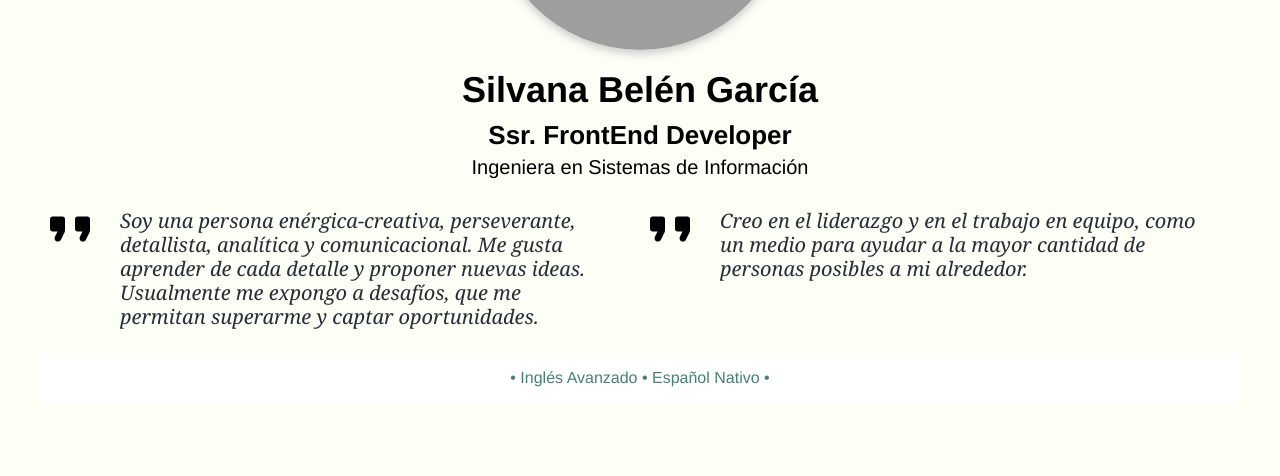
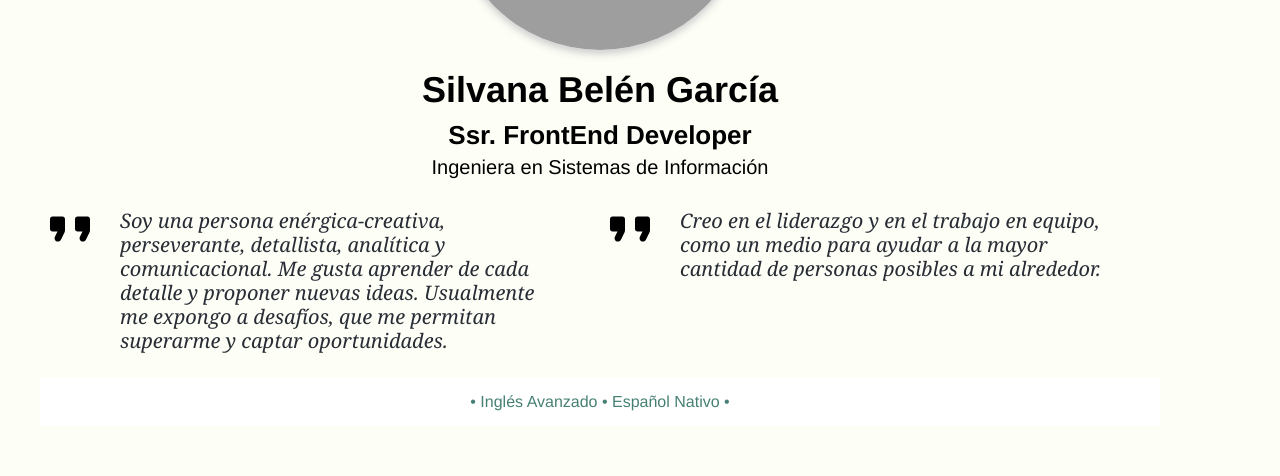
Before and after one commit to SilvanaBgn/react-cv-silvana, a React (Create React App) app: page / in a window 1280 px wide. Shown: the part 384-860 px from the top of the page. Built offline with nearby package versions, Linux system fonts and the light colour scheme; grey boxes are pictures that could not be loaded.

Commit message:
CV008 Corrections on width adaptions

```diff
--- a/src/App.css
+++ b/src/App.css
@@ -1,4 +1,6 @@
 .App {
+  max-width: 1200px;
+  min-width: 660px;
   font-family: var(--font-family-sans-serif);
   text-align: center;
 }
--- a/src/components/Menu/Menu.module.css
+++ b/src/components/Menu/Menu.module.css
@@ -5,6 +5,7 @@
   justify-content: space-between;
   align-items: center;
   width: 100%;
+  min-width: inherit;
   height: var(--header-height);
   padding: 0 20px;
   background-color: #282c34;
--- a/src/pages/css/WhoIAm.module.css
+++ b/src/pages/css/WhoIAm.module.css
@@ -19,11 +19,10 @@
 section.presentation {
   margin: 0 auto 100px;
   padding: 0 40px;
-  max-width: 1200px;
-  min-width: 660px;
 }
 
-.name, .job {
+.name,
+.job {
   margin-top: 10px;
 }
 
```
